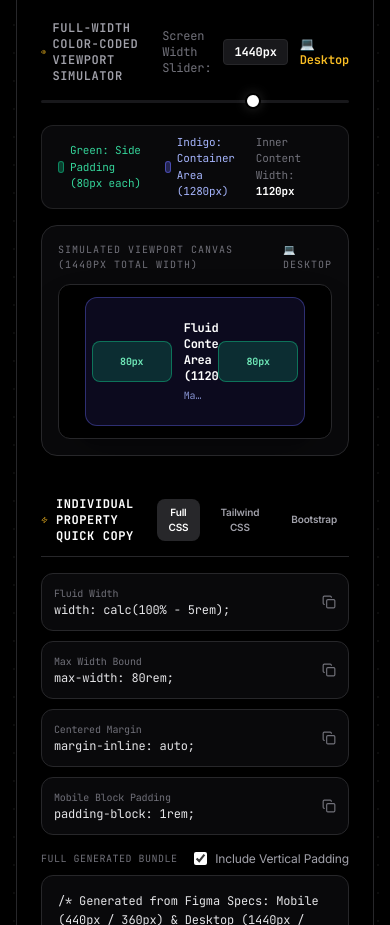
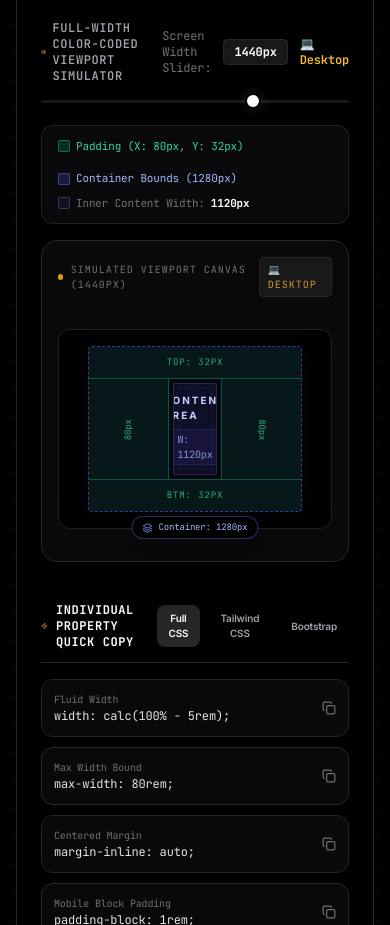
Before and after one commit to MAITREYY/DevLounge, a React (Vite) app: page /fluidbox in a window 390 px wide. Shown: the part 2100-3025 px from the top of the page. Built offline with nearby package versions, Linux system fonts and the light colour scheme.

Commit message:
feat: add FluidBoxTool component for generating responsive container CSS from Figma specs

```diff
--- a/src/components/tools/FluidBoxTool.jsx
+++ b/src/components/tools/FluidBoxTool.jsx
@@ -568,71 +568,110 @@ export default function FluidBoxTool() {
           />
 
           {/* Color Legend Bar */}
-          <div className="flex items-center justify-between text-[11px] font-mono bg-zinc-950 border border-zinc-800/80 px-4 py-2 rounded-xl">
-            <div className="flex items-center gap-4">
+          <div className="flex flex-col sm:flex-row sm:items-center justify-between text-[11px] font-mono bg-zinc-950 border border-zinc-800/80 px-4 py-3 rounded-xl gap-2 shadow-inner">
+            <div className="flex flex-wrap items-center gap-4">
               <span className="flex items-center gap-1.5 text-emerald-400">
-                <span className="w-3 h-3 rounded bg-emerald-500/30 border border-emerald-500/60 inline-block"></span>
-                Green: Side Padding ({currentSidePx}px each)
+                <span className="w-3 h-3 rounded-sm bg-emerald-500/20 border border-emerald-500/50 inline-block"></span>
+                Padding (X: {currentSidePx}px, Y: {includeVPad ? currentVPx : 0}px)
               </span>
               <span className="flex items-center gap-1.5 text-indigo-300">
-                <span className="w-3 h-3 rounded bg-indigo-500/30 border border-indigo-500/60 inline-block"></span>
-                Indigo: Container Area ({actualContainerW}px)
+                <span className="w-3 h-3 rounded-sm bg-indigo-500/20 border border-indigo-500/50 inline-block"></span>
+                Container Bounds ({actualContainerW}px)
               </span>
             </div>
-            <span className="text-zinc-500">
+            <span className="text-zinc-500 flex items-center gap-1.5">
+              <span className="w-3 h-3 rounded-sm bg-indigo-500/10 border border-indigo-400/30 inline-block"></span>
               Inner Content Width: <strong className="text-white">{innerContentWidth}px</strong>
             </span>
           </div>
 
           {/* FULL WIDTH SIMULATION CANVAS */}
-          <div className="w-full bg-zinc-950 border border-zinc-800 rounded-2xl p-4 sm:p-6 min-h-[220px] flex flex-col justify-center relative overflow-hidden">
-            <div className="text-[10px] uppercase tracking-widest text-zinc-500 font-mono mb-3 flex items-center justify-between">
-              <span>Simulated Viewport Canvas ({simWidth}px Total Width)</span>
-              <span>{deviceTag}</span>
+          <div className="w-full bg-zinc-950 border border-zinc-800 rounded-2xl p-4 sm:p-6 min-h-[300px] flex flex-col justify-center relative overflow-hidden shadow-2xl">
+            {/* Geometric Background Pattern */}
+            <div className="absolute inset-0 opacity-[0.03] pointer-events-none" style={{ backgroundImage: 'linear-gradient(zinc-500 1px, transparent 1px), linear-gradient(90deg, zinc-500 1px, transparent 1px)', backgroundSize: '20px 20px' }}></div>
+
+            <div className="text-[10px] uppercase tracking-widest text-zinc-500 font-mono mb-4 flex items-center justify-between relative z-10">
+              <span className="flex items-center gap-2">
+                <div className="w-1.5 h-1.5 bg-amber-500 rounded-full animate-pulse"></div>
+                Simulated Viewport Canvas ({simWidth}px)
+              </span>
+              <span className="bg-zinc-900 px-2 py-1 rounded border border-zinc-800 text-amber-400/80">{deviceTag}</span>
             </div>
 
-            {/* Screen Frame Box */}
-            <div className="w-full bg-black border border-zinc-800 rounded-xl p-3 sm:p-5 flex justify-center relative shadow-2xl">
-              {/* Scaled Container Box */}
+            {/* Screen Frame Box (The Browser Window) */}
+            <div className="w-full bg-black/80 border border-zinc-700/50 rounded-xl p-4 sm:p-8 flex justify-center relative shadow-[inset_0_0_40px_rgba(0,0,0,0.8)] backdrop-blur-sm z-10 my-4">
+
+              {/* Scaled Container Box (Futuristic Dashed Border) */}
               <div
-                className="transition-all duration-150 flex items-center justify-between rounded-xl overflow-hidden border border-indigo-500/40 bg-indigo-950/40 p-1.5 shadow-lg"
+                className="transition-all duration-300 flex flex-col items-center justify-center rounded border border-dashed border-indigo-500/60 bg-indigo-950/20 relative shadow-[0_0_20px_rgba(99,102,241,0.05)]"
                 style={{
                   width: `${containerPct}%`,
                 }}
               >
+                {/* Top Padding Block (Green) */}
+                {includeVPad && currentVPx > 0 && (
+                  <div
+                    className="w-full bg-emerald-500/10 border-b border-emerald-500/40 flex items-center justify-center overflow-hidden transition-all duration-300"
+                    style={{ height: `${Math.max(24, currentVPx)}px` }}
+                  >
+                    <span className="text-[9px] font-mono text-emerald-400/80 uppercase tracking-widest">Top: {currentVPx}px</span>
+                  </div>
+                )}
+
+                {/* Middle Row (Left Pad + Content + Right Pad) */}
+                <div className="flex w-full items-stretch flex-1 min-h-[100px]">
                   {/* Left Side Padding Block (Green) */}
                   <div
-                  className="bg-emerald-500/20 border border-emerald-500/50 rounded-lg p-3 text-center shrink-0 transition-all flex items-center justify-center"
-                  style={{ width: `${Math.max(48, currentSidePx)}px` }}
-                  title={`Left Side Padding: ${currentSidePx}px`}
+                    className="bg-emerald-500/10 border-r border-emerald-500/40 flex items-center justify-center shrink-0 transition-all duration-300 overflow-hidden relative group"
+                    style={{ width: `${Math.max(30, currentSidePx)}px` }}
                   >
-                  <span className="text-[10px] font-mono text-emerald-300 font-bold rotate-0 sm:rotate-0 truncate">
+                    <span className="text-[9px] font-mono text-emerald-400/80 rotate-[-90deg] sm:rotate-0 whitespace-nowrap absolute">
                       {currentSidePx}px
                     </span>
                   </div>
 
                   {/* Center Fluid Content Area (Indigo) */}
-                <div className="flex-1 px-3 py-4 text-center font-mono space-y-1 overflow-hidden">
-                  <div className="text-xs font-bold text-white tracking-tight">
-                    Fluid Content Area ({innerContentWidth}px)
-                  </div>
-                  <div className="text-[10px] text-indigo-300/80 truncate">
-                    Max Bound: {pcContainerPx}px • Current Width: {actualContainerW}px
-                  </div>
+                  <div className="flex-1 bg-indigo-500/10 border border-indigo-400/20 m-1 rounded-sm flex flex-col items-center justify-center p-2 relative overflow-hidden backdrop-blur-md">
+                    {/* Inner minimal grid lines */}
+                    <div className="absolute inset-0 border border-indigo-500/10 m-1 rounded-sm pointer-events-none"></div>
+
+                    <span className="text-[10px] sm:text-xs font-bold text-indigo-200 z-10 tracking-[0.2em] uppercase">Content Area</span>
+                    <span className="text-[10px] text-indigo-300/80 z-10 font-mono mt-1.5 bg-indigo-950/50 px-2 py-0.5 rounded border border-indigo-500/20">
+                      W: {innerContentWidth}px
+                    </span>
                   </div>
 
                   {/* Right Side Padding Block (Green) */}
                   <div
-                  className="bg-emerald-500/20 border border-emerald-500/50 rounded-lg p-3 text-center shrink-0 transition-all flex items-center justify-center"
-                  style={{ width: `${Math.max(48, currentSidePx)}px` }}
-                  title={`Right Side Padding: ${currentSidePx}px`}
+                    className="bg-emerald-500/10 border-l border-emerald-500/40 flex items-center justify-center shrink-0 transition-all duration-300 overflow-hidden relative group"
+                    style={{ width: `${Math.max(30, currentSidePx)}px` }}
                   >
-                  <span className="text-[10px] font-mono text-emerald-300 font-bold rotate-0 sm:rotate-0 truncate">
+                    <span className="text-[9px] font-mono text-emerald-400/80 rotate-[90deg] sm:rotate-0 whitespace-nowrap absolute">
                       {currentSidePx}px
                     </span>
                   </div>
                 </div>
+
+                {/* Bottom Padding Block (Green) */}
+                {includeVPad && currentVPx > 0 && (
+                  <div
+                    className="w-full bg-emerald-500/10 border-t border-emerald-500/40 flex items-center justify-center overflow-hidden transition-all duration-300"
+                    style={{ height: `${Math.max(24, currentVPx)}px` }}
+                  >
+                    <span className="text-[9px] font-mono text-emerald-400/80 uppercase tracking-widest">Btm: {currentVPx}px</span>
                   </div>
+                )}
+
+                {/* Container Boundary Tag */}
+                <div className="absolute -bottom-7 left-1/2 -translate-x-1/2 whitespace-nowrap z-20">
+                  <div className="text-[9px] font-mono text-indigo-300 bg-black/90 px-2.5 py-1 border border-indigo-500/40 rounded-full shadow-lg flex items-center gap-1.5">
+                    <Layers className="w-2.5 h-2.5 text-indigo-400" />
+                    Container: {actualContainerW}px
+                  </div>
+                </div>
+              </div>
+            </div>
+
           </div>
         </div>
 
@@ -808,7 +847,7 @@ export default function FluidBoxTool() {
                 <span>Include Vertical Padding</span>
               </label>
             </div>
-            <pre className="mono bg-zinc-950 border border-zinc-800 rounded-xl p-4 text-xs sm:text-sm leading-relaxed overflow-x-auto min-h-[96px] text-zinc-200 select-all whitespace-pre-wrap mb-3">
+            <pre className="mono bg-zinc-950 border border-zinc-800 rounded-xl p-4 text-xs sm:text-sm leading-relaxed overflow-x-auto min-h-[96px] text-zinc-200 selection:bg-zinc-700/50 selection:text-white whitespace-pre-wrap mb-3">
               <code>{generatedCode}</code>
             </pre>
             <button
```
Lines whose indentation alone changed are shown as unchanged.
